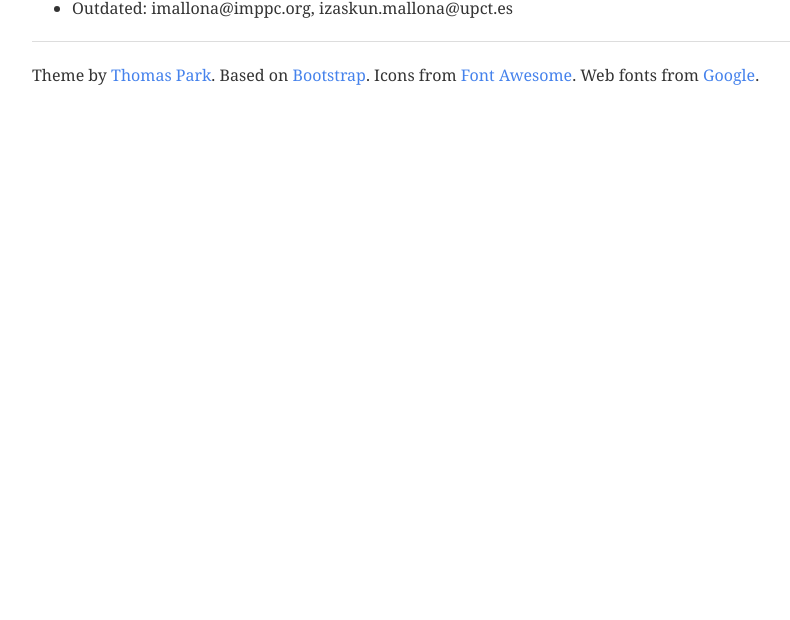
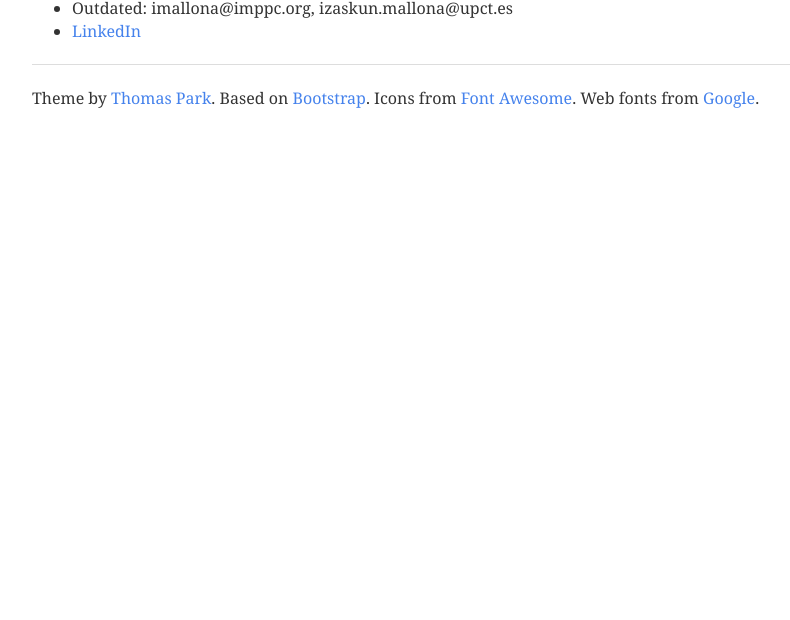
Before and after one commit to imallona/web, a plain HTML site: page contact.html in a window 1280 px wide. Shown: the part 180-800 px from the top of the page, without its empty margins (38-828 px from the left). Drawn offline with nearby package versions, Linux system fonts and the light colour scheme.

Commit message:
LinkedIn added

```diff
--- a/contact.html
+++ b/contact.html
@@ -50,10 +50,9 @@
 	  <li>Institutional (<a href="http://www.germanstrias.org/cancer/epigenetic-mechanisms-of-cancer-and-cell-differentiation">maplab at IGTP</a>): <a href="mailto:imallona@igtp.cat">imallona@igtp.cat</a></li>
 	  <li>Personal: <a href="mailto:izaskun.mallona@igtp.cat">izaskun.mallona@gmail.com</a></li>
 	  <li>Outdated: imallona@imppc.org, izaskun.mallona@upct.es</li>
+          <li><a href="https://www.linkedin.com/in/izaskun-mallona/" target = "_blank">LinkedIn</a></li>
 	</ul>
       </div>
-
-
       <footer>
 	<div class="row">
           <div class="col-lg-12">
```
